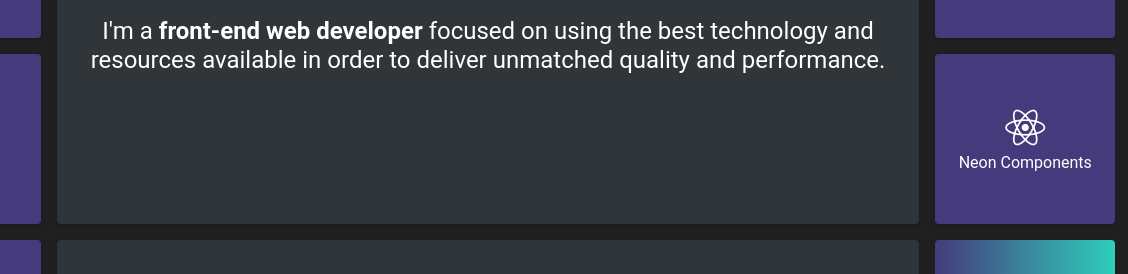
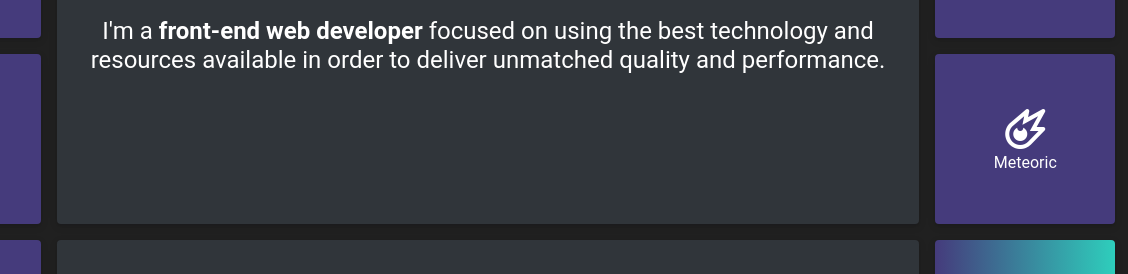
Before and after one commit to maeusx/portfolio, a plain HTML site: page index.html in a window 1280 px wide. Shown: the part 331-605 px from the top of the page, 152-1280 px from the left. Drawn offline with nearby package versions, Linux system fonts and the light colour scheme.

Commit message:
Update portfolio

```diff
--- a/index.html
+++ b/index.html
@@ -22,7 +22,7 @@
             </div>
             <div class="card"><a href="mailto:manuelmd@me.com?subject=Contacto"><i class='bx bx-mail-send'></i></a></div>
             <div class="card"><a href="https://playcitta.netlify.app" target="_blank"><img class="project playcitta" src="https://i.ibb.co/QkJB26Z/logo.png" alt="PlayCitta"><br/><span class="playcitta-span">PlayCitta</span></a></div>
-            <div class="card"><a href="https://neoncomponents.netlify.app" target="_blank"><i class='bx bxl-react'></i><br/>Neon Components</a></div>
+            <div class="card"><a href="https://meteoric.netlify.app" target="_blank"><i class='bx bx-meteor'></i><br/>Meteoric</a></div>
             <div class="card"><a href="https://github.com/maeusx" target="_blank"><i class='bx bxl-github'></i></a></div>
             <div class="card dark"><p class="intro">Web Design<br/>Web Development<br/>UI Design<br/>Technical SEO<br/>Design for Accessibility</p></div>
             <div class="card"><a href="https://paularabago.com/" target="_blank"><img class="project paula" src="https://paularabago.com/assets/images/logo.png"></a></div>
```
